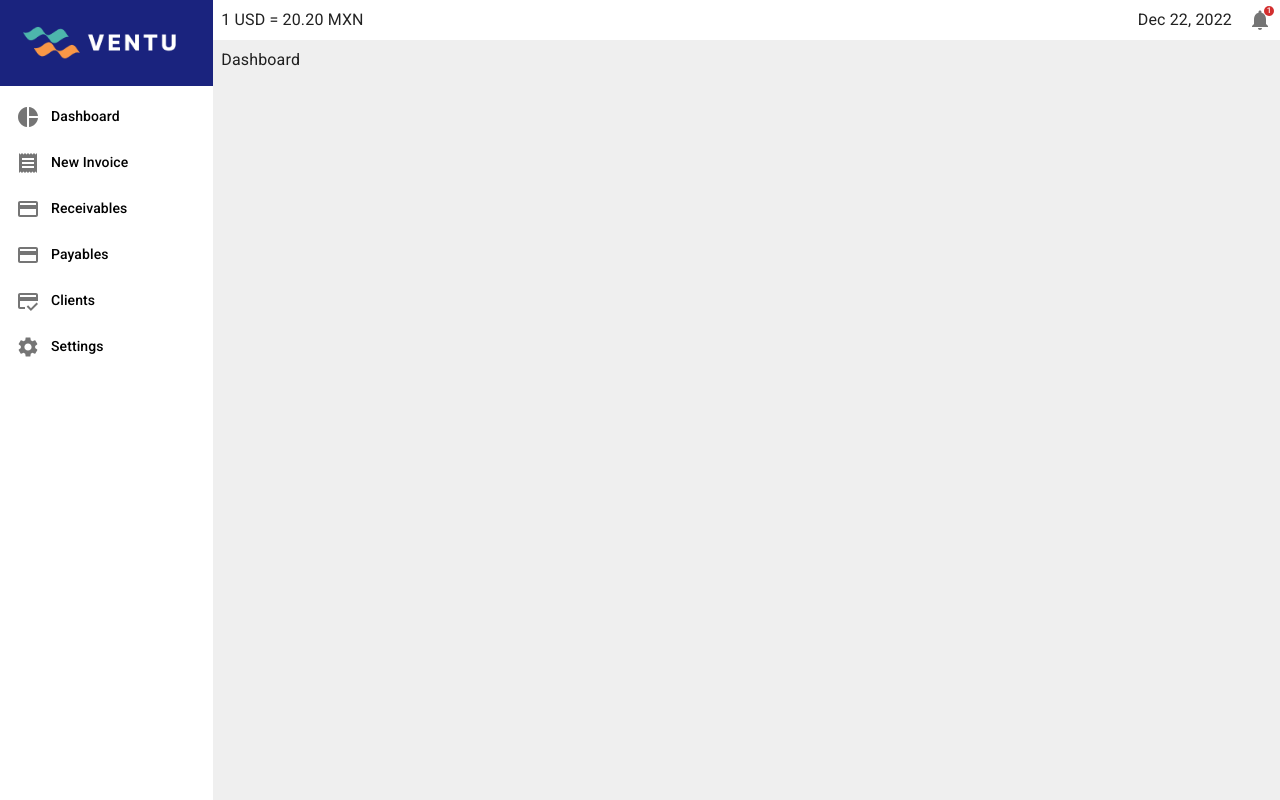
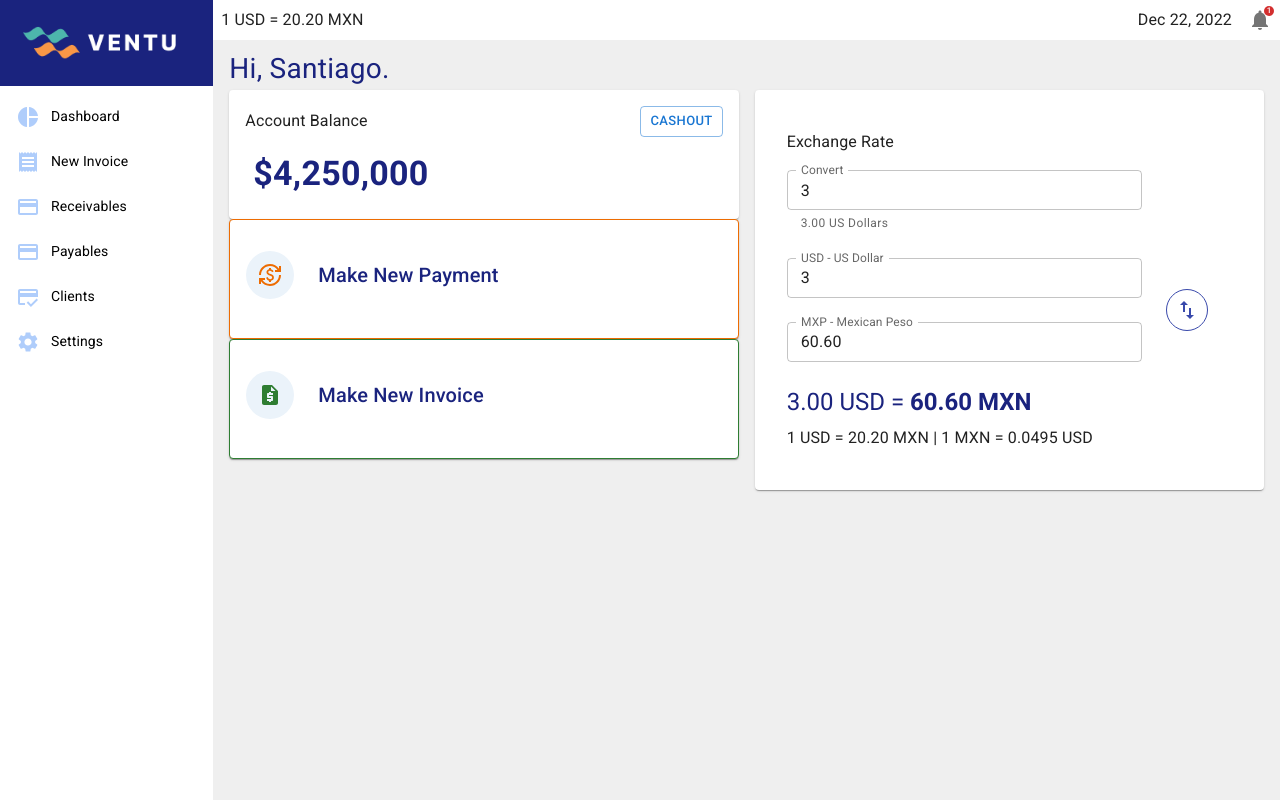
Before and after one commit to Itzli2000/ventu, a React (Vite) app: page / in a window 1280 px wide. Built offline with nearby package versions, Linux system fonts and the light colour scheme.

Commit message:
Dashboard view
Main cards and convert currency card

```diff
--- a/src/components/Header/Header.tsx
+++ b/src/components/Header/Header.tsx
@@ -1,6 +1,7 @@
 import NotificationsIcon from "@mui/icons-material/Notifications";
 import { Typography } from "@mui/material";
 import { DateTime } from "luxon";
+import { dollarValue } from "../../constants";
 import HeaderWrapper, {
   NotificationBadge,
   NotificationsContainer,
@@ -9,10 +10,10 @@ import HeaderWrapper, {
 const Header = () => {
   return (
     <HeaderWrapper p={1}>
-      <Typography>1 USD = 20.20 MXN</Typography>
+      <Typography>1 USD = {(1 * dollarValue).toFixed(2)} MXN</Typography>
       <NotificationsContainer>
         <Typography>
-          {DateTime.now().toLocaleString(DateTime.DATE_MED)}
+          {DateTime.now().toLocaleString(DateTime.DATE_MED, { locale: "en" })}
         </Typography>
         <NotificationBadge badgeContent={1} color="error">
           <NotificationsIcon color="action" />
--- a/src/components/Navigation/Navigation.styled.ts
+++ b/src/components/Navigation/Navigation.styled.ts
@@ -9,6 +9,26 @@ export const LinkStyled = styled(Link)`
   text-decoration: none;
   color: black;
 
+  &:hover {
+    background-color: #ebf3fa;
+
+    .MuiTypography-root {
+      font-weight: 600;
+    }
+
+    .MuiSvgIcon-root {
+      color: #2a4e96;
+    }
+  }
+
+  .MuiTypography-root {
+    font-size: 0.875rem;
+  }
+
+  .MuiSvgIcon-root {
+    color: #afcdfb;
+  }
+
   .MuiListItemIcon-root {
     min-width: 35px;
   }
--- a/src/components/Navigation/Navigation.tsx
+++ b/src/components/Navigation/Navigation.tsx
@@ -36,7 +36,7 @@ const Navigation = () => {
                   </ListItemIcon>
                   <ListItemText
                     primaryTypographyProps={{
-                      variant: "subtitle2",
+                      variant: "body1",
                     }}
                     primary={item.name}
                   />
--- a/src/constants/index.ts
+++ b/src/constants/index.ts
@@ -30,3 +30,5 @@ export const navigationItems = [
     icon: "Settings",
   },
 ];
+
+export const dollarValue = 20.2;
--- /dev/null
+++ b/src/views/Dashboard/Dashboard.styled.ts
@@ -0,0 +1,20 @@
+import styled from "@emotion/styled";
+import { Typography, IconButton, Card } from "@mui/material";
+
+export const Title = styled(Typography)`
+  font-size: 1.75rem;
+  color: #1a237e;
+` as typeof Typography;
+
+export const ActionButton = styled(IconButton)`
+  background-color: #ebf3fa;
+  margin-right: 1.5rem;
+` as typeof IconButton;
+
+export const CustomCard = styled(Card)`
+  min-height: 120px;
+  display: flex;
+  align-items: center;
+  border-width: 1px;
+  border-style: solid;
+` as typeof Card;
--- a/src/views/Dashboard/Dashboard.tsx
+++ b/src/views/Dashboard/Dashboard.tsx
@@ -1,7 +1,95 @@
+import CurrencyExchangeIcon from "@mui/icons-material/CurrencyExchange";
+import RequestQuoteIcon from "@mui/icons-material/RequestQuote";
+import {
+  Button,
+  Card,
+  CardActions,
+  CardContent,
+  Typography,
+} from "@mui/material";
+import Grid from "@mui/material/Unstable_Grid2";
 import { Box } from "@mui/system";
+import ExchangeRate from "./components/ExchangeRate/ExchangeRate";
+import { ActionButton, CustomCard, Title } from "./Dashboard.styled";
 
 const Dashboard = () => {
-  return <Box p={1}>Dashboard</Box>;
+  return (
+    <Box py={1} px={2}>
+      <Title>Hi, Santiago.</Title>
+      <Grid container spacing={2} alignItems="stretch">
+        <Grid xs={12} lg={6}>
+          <Grid xs={12}>
+            <Card sx={{ padding: "1rem" }}>
+              <CardContent
+                sx={{
+                  display: "flex",
+                  justifyContent: "space-between",
+                  alignItems: "center",
+                  padding: "0 0 0.5rem 0",
+                }}
+              >
+                <Typography>Account Balance</Typography>
+                <Button size="small" variant="outlined">
+                  Cashout
+                </Button>
+              </CardContent>
+              <CardActions>
+                <Typography
+                  variant="h4"
+                  sx={{ color: "#1A237E", fontWeight: 700 }}
+                >
+                  $4,250,000
+                </Typography>
+              </CardActions>
+            </Card>
+          </Grid>
+          <Grid xs={12}>
+            <CustomCard sx={{ borderColor: "warning.main" }}>
+              <CardContent sx={{ display: "flex", alignItems: "center" }}>
+                <ActionButton
+                  size="large"
+                  color="warning"
+                  aria-label="newPayment"
+                >
+                  <CurrencyExchangeIcon />
+                </ActionButton>
+                <Typography
+                  variant="h6"
+                  sx={{ color: "#1A237E", fontWeight: 500 }}
+                >
+                  Make New Payment
+                </Typography>
+              </CardContent>
+            </CustomCard>
+          </Grid>
+          <Grid xs={12}>
+            <CustomCard sx={{ borderColor: "success.main" }}>
+              <CardContent sx={{ display: "flex", alignItems: "center" }}>
+                <ActionButton
+                  size="large"
+                  color="success"
+                  aria-label="newPayment"
+                >
+                  <RequestQuoteIcon />
+                </ActionButton>
+                <Typography
+                  variant="h6"
+                  sx={{ color: "#1A237E", fontWeight: 500 }}
+                >
+                  Make New Invoice
+                </Typography>
+              </CardContent>
+            </CustomCard>
+          </Grid>
+        </Grid>
+        <Grid xs={12} lg={6}>
+          <Grid xs={12}>
+            <ExchangeRate />
+          </Grid>
+        </Grid>
+      </Grid>
+    </Box>
+  );
 };
 
 export default Dashboard;
--- /dev/null
+++ b/src/views/Dashboard/components/ExchangeRate/ExchangeRate.styled.ts
@@ -0,0 +1 @@
+import styled from "@emotion/styled";
--- /dev/null
+++ b/src/views/Dashboard/components/ExchangeRate/ExchangeRate.tsx
@@ -0,0 +1,93 @@
+import { Box, IconButton, Paper, TextField, Typography } from "@mui/material";
+import Grid from "@mui/system/Unstable_Grid";
+import { useEffect, useState } from "react";
+import { dollarValue } from "../../../../constants";
+import SwapVertIcon from "@mui/icons-material/SwapVert";
+
+const ExchangeRate = () => {
+  const [convertCurrency, setConvertCurrency] = useState(3);
+  const [mxp, setMxp] = useState(convertCurrency * dollarValue);
+
+  useEffect(() => {
+    setMxp(convertCurrency * dollarValue);
+  }, [convertCurrency]);
+
+  return (
+    <Paper sx={{ padding: "2.5rem 2rem" }}>
+      <Typography mb={2}>Exchange Rate</Typography>
+      <Grid container xs spacing={2}>
+        <Grid xs={10}>
+          <TextField
+            id="convertCurrency"
+            label="Convert"
+            variant="outlined"
+            size="small"
+            fullWidth
+            onChange={(e) =>
+              setConvertCurrency(parseFloat(e.target.value) || 0)
+            }
+            helperText={
+              convertCurrency
+                ? `${convertCurrency.toFixed(2)} US Dollars`
+                : "Enter an amount to convert"
+            }
+            defaultValue={convertCurrency}
+          />
+          <Box
+            mt={3}
+            sx={{ display: "flex", flexDirection: "column", gap: "1.5rem" }}
+          >
+            <TextField
+              id="USDValue"
+              label="USD - US Dollar"
+              variant="outlined"
+              size="small"
+              fullWidth
+              value={convertCurrency}
+            />
+            <TextField
+              id="MXPValue"
+              label="MXP - Mexican Peso"
+              variant="outlined"
+              size="small"
+              fullWidth
+              value={mxp.toFixed(2)}
+            />
+            <div>
+              {convertCurrency ? (
+                <Typography
+                  variant="h5"
+                  sx={{ color: "#1A237E", fontWeight: 400 }}
+                  mb={1}
+                >
+                  {`${convertCurrency.toFixed(2)} USD = `}
+                  <Typography
+                    component="span"
+                    variant="h5"
+                    sx={{ fontWeight: 600 }}
+                  >{`${mxp.toFixed(2)} MXN`}</Typography>
+                </Typography>
+              ) : null}
+              <Typography>
+                1 USD = {dollarValue.toFixed(2)} MXN{"   "}|{"   "}1 MXN ={" "}
+                {(1 / dollarValue).toFixed(4)} USD
+              </Typography>
+            </div>
+          </Box>
+        </Grid>
+        <Grid
+          xs={2}
+          sx={{ display: "flex" }}
+          justifyContent="center"
+          alignItems="center"
+        >
+          <IconButton sx={{ border: "1px solid #3949AB" }}>
+            <SwapVertIcon sx={{ color: "#3949AB" }} />
+          </IconButton>
+        </Grid>
+      </Grid>
+    </Paper>
+  );
+};
+
+export default ExchangeRate;
```
